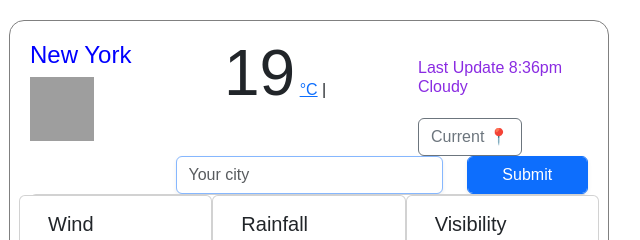
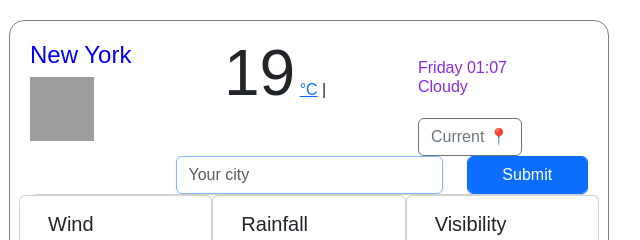
Before and after one commit to vcval/v-weather-app, a plain HTML site: page index.html in a window 1280 px wide. Shown: the top 240 px of the page, 331-971 px from the left. Drawn offline with nearby package versions, Linux system fonts and the light colour scheme; grey boxes are pictures that could not be loaded.

Commit message:
Added functions formatDate and search

```diff
--- a/index.html
+++ b/index.html
@@ -140,6 +140,11 @@
         </div>
 
         <script src="src/script.js"></script>
+        <script
+          src="https://cdn.jsdelivr.net/npm/bootstrap@5.3.0/dist/js/bootstrap.bundle.min.js"
+          integrity="sha384-geWF76RCwLtnZ8qwWowPQNguL3RmwHVBC9FhGdlKrxdiJJigb/j/68SIy3Te4Bkz"
+          crossorigin="anonymous"
+        ></script>
       </div>
     </div>
   </body>
--- a/src/script.js
+++ b/src/script.js
@@ -0,0 +1,36 @@
+function formatDate(date) {
+  let hours = date.getHours();
+  if (hours < 10) {
+    hours = `0${hours}`;
+  }
+  let minutes = date.getMinutes();
+  if (minutes < 10) {
+    minutes = `0${minutes}`;
+  }
+
+  let dayIndex = date.getDay();
+  let days = [
+    "Sunday",
+    "Monday",
+    "Tuesday",
+    "Wednesday",
+    "Thursday",
+    "Friday",
+    "Saturday",
+  ];
+  let day = days[dayIndex];
+
+  return `${day} ${hours}:${minutes}`;
+}
+let dateElement = document.querySelector("#date");
+let currentTime = new Date();
+dateElement.innerHTML = formatDate(currentTime);
+
+function search(event) {
+  event.preventDefault();
+  let cityInput = document.querySelector("#city-input");
+  searchCity(cityInput.value);
+}
+
+let searchForm = document.querySelector("#search-form");
+searchForm.addEventListener("submit", search);
```
